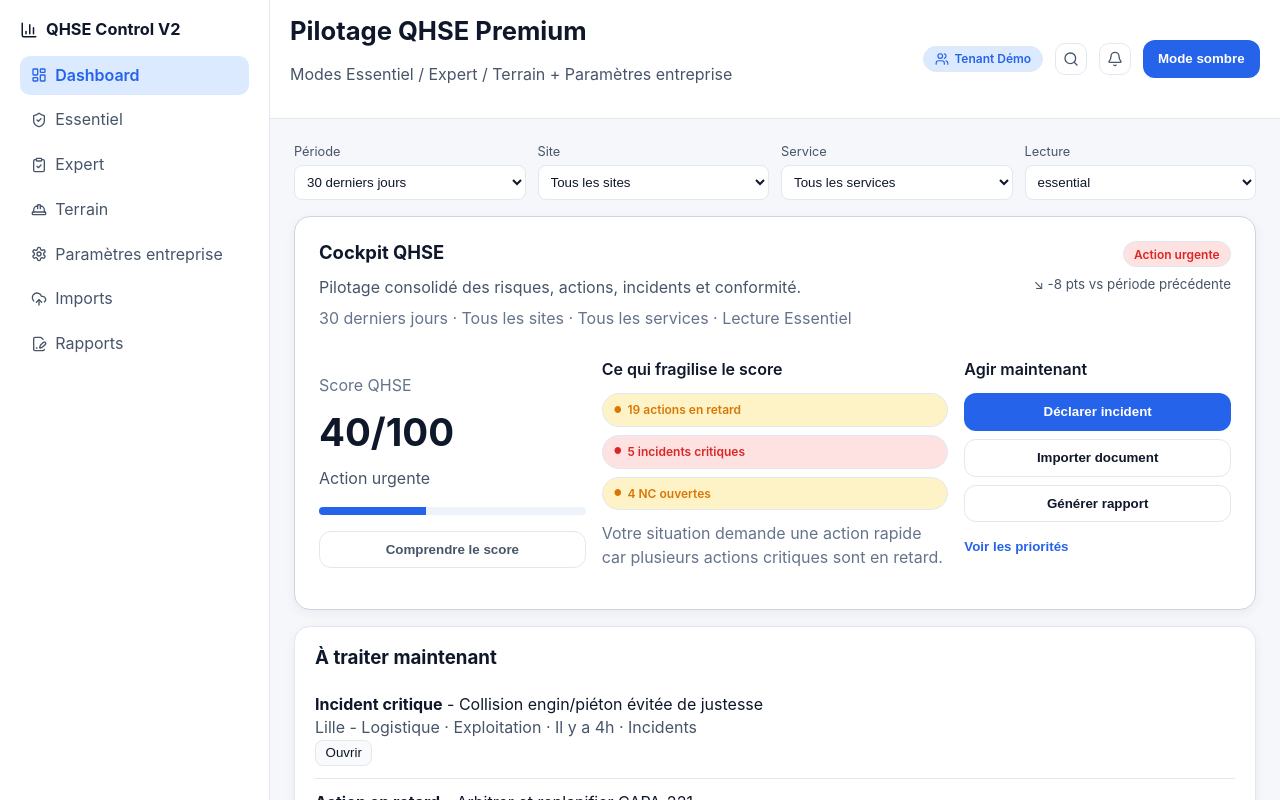
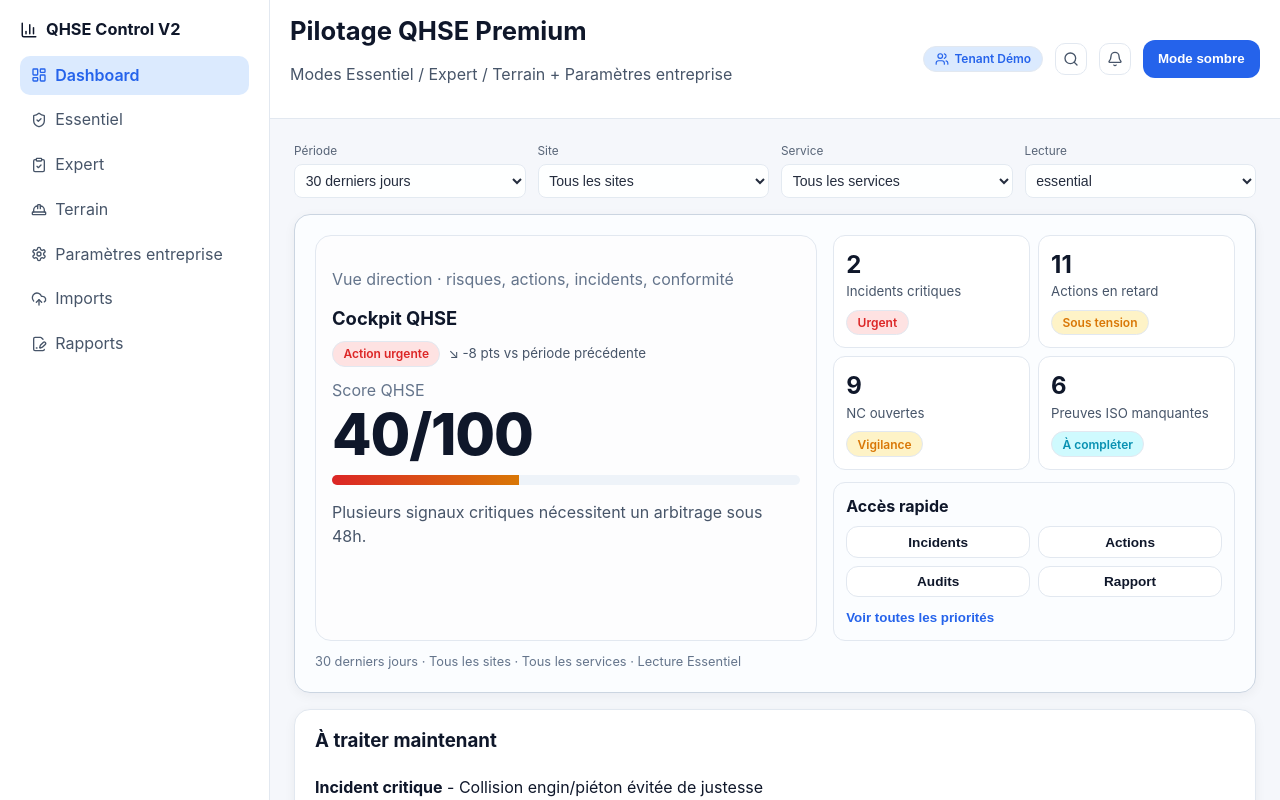
Before and after one commit to ouzsdiop-collab/QHSECONTROLV2, a React (Vite) app in the folder app/frontend/: page / in a window 1280 px wide. Shown: the top 800 px of the page. Built offline with nearby package versions, Linux system fonts and the light colour scheme; what @qhse/shared would draw is missing.

Commit message:
feat(dashboard): strengthen cockpit hero visual hierarchy

```diff
--- a/app/frontend/src/modules/dashboard/DashboardHero.tsx
+++ b/app/frontend/src/modules/dashboard/DashboardHero.tsx
@@ -1,52 +1,87 @@
 import { Button } from '../../components/ui/Button';
-import { ScoreSummaryCard } from './ScoreSummaryCard';
 import { DashboardContext, DashboardSituation, ScoreSummary } from './DashboardTypes';
+
+interface DashboardHeroMetric {
+  id: string;
+  label: string;
+  value: number;
+  status: string;
+  tone: 'danger' | 'warning' | 'info' | 'success';
+}
 
 interface DashboardHeroProps {
   situation: DashboardSituation;
   trend: string;
   context: DashboardContext;
   score: ScoreSummary;
-  onAction?: (actionId: 'declare_incident' | 'import_document' | 'generate_report' | 'see_priorities') => void;
-  onExplainScore?: () => void;
+  metrics: DashboardHeroMetric[];
+  onAction?: (actionId: 'incidents' | 'actions' | 'audits' | 'report' | 'see_priorities') => void;
 }
 
-const situationCopy: Record<DashboardSituation, { label: string; tone: string }> = {
-  action_urgente: { label: 'Action urgente', tone: 'status-pill--danger' },
-  vigilance: { label: 'Vigilance renforcée', tone: 'status-pill--warning' },
-  maitrise: { label: 'Maîtrisé', tone: 'status-pill--success' },
+const situationCopy: Record<DashboardSituation, { label: string; tone: string; message: string }> = {
+  action_urgente: {
+    label: 'Action urgente',
+    tone: 'status-pill--danger',
+    message: 'Plusieurs signaux critiques nécessitent un arbitrage sous 48h.',
+  },
+  vigilance: {
+    label: 'Vigilance renforcée',
+    tone: 'status-pill--warning',
+    message: 'Des signaux faibles montent, un suivi renforcé est recommandé cette semaine.',
+  },
+  maitrise: {
+    label: 'Maîtrisé',
+    tone: 'status-pill--success',
+    message: 'La situation est globalement maîtrisée, maintenir la cadence de contrôle.',
+  },
 };
 
-export function DashboardHero({ situation, trend, context, score, onAction, onExplainScore }: DashboardHeroProps) {
-  const contextLine = `${context.period} · ${context.site} · ${context.service} · Lecture ${context.readingMode === 'essential' ? 'Essentiel' : 'Expert'}`;
+export function DashboardHero({ situation, trend, context, score, metrics, onAction }: DashboardHeroProps) {
+  const progress = Math.min(100, Math.max(0, score.value));
+  const readingLabel = context.readingMode === 'essential' ? 'Essentiel' : 'Expert';
 
   return (
     <section className="card dashboard-cockpit-hero section-gap">
-      <header className="dashboard-cockpit-hero__head">
-        <div>
+      <div className="dashboard-cockpit-hero__body">
+        <div className="dashboard-cockpit-main">
+          <p className="subtle">Vue direction · risques, actions, incidents, conformité</p>
           <h2>Cockpit QHSE</h2>
-          <p className="muted">Pilotage consolidé des risques, actions, incidents et conformité.</p>
-          <p className="subtle">{contextLine}</p>
+          <div className="dashboard-cockpit-main__status">
+            <span className={`status-pill ${situationCopy[situation].tone}`}>{situationCopy[situation].label}</span>
+            <small className="muted">{trend}</small>
+          </div>
+          <p className="dashboard-cockpit-main__score-label subtle">Score QHSE</p>
+          <p className="dashboard-cockpit-main__score">{score.value}/100</p>
+          <div className="dashboard-cockpit-main__track" role="progressbar" aria-valuenow={score.value} aria-valuemin={0} aria-valuemax={100}>
+            <span style={{ width: `${progress}%` }} />
+          </div>
+          <p className="muted">{situationCopy[situation].message}</p>
         </div>
-        <div className="dashboard-cockpit-hero__status">
-          <span className={`status-pill ${situationCopy[situation].tone}`}>{situationCopy[situation].label}</span>
-          <small className="muted">{trend}</small>
-        </div>
-      </header>
 
-      <div className="dashboard-cockpit-hero__body">
-        <ScoreSummaryCard score={score} readingMode={context.readingMode} onExplainScore={onExplainScore} />
+        <aside className="dashboard-cockpit-side">
+          <div className="dashboard-cockpit-side__kpis">
+            {metrics.slice(0, 4).map((metric) => (
+              <article key={metric.id} className="dashboard-mini-kpi">
+                <p className="dashboard-mini-kpi__value">{metric.value}</p>
+                <p className="dashboard-mini-kpi__label">{metric.label}</p>
+                <span className={`status-pill status-pill--${metric.tone}`}>{metric.status}</span>
+              </article>
+            ))}
+          </div>
+          <div className="dashboard-cockpit-side__actions">
+            <p className="dashboard-cockpit-side__actions-title">Accès rapide</p>
+            <div className="dashboard-cockpit-side__buttons">
+              <Button className="dashboard-quick-btn" onClick={() => onAction?.('incidents')}>Incidents</Button>
+              <Button className="dashboard-quick-btn" onClick={() => onAction?.('actions')}>Actions</Button>
+              <Button className="dashboard-quick-btn" onClick={() => onAction?.('audits')}>Audits</Button>
+              <Button className="dashboard-quick-btn" onClick={() => onAction?.('report')}>Rapport</Button>
+            </div>
+            <button className="dashboard-link-btn" onClick={() => onAction?.('see_priorities')}>Voir toutes les priorités</button>
+          </div>
+        </aside>
+      </div>
 
-        <div className="dashboard-action-block">
-          <p className="dashboard-action-block__title">Agir maintenant</p>
-          <div className="dashboard-action-block__buttons">
-            <Button className="dashboard-btn" onClick={() => onAction?.('declare_incident')}>Déclarer incident</Button>
-            <Button className="dashboard-btn dashboard-btn--secondary" onClick={() => onAction?.('import_document')}>Importer document</Button>
-            <Button className="dashboard-btn dashboard-btn--secondary" onClick={() => onAction?.('generate_report')}>Générer rapport</Button>
-          </div>
-          <button className="dashboard-link-btn" onClick={() => onAction?.('see_priorities')}>Voir les priorités</button>
-        </div>
-      </div>
+      <p className="subtle dashboard-cockpit-hero__context">{context.period} · {context.site} · {context.service} · Lecture {readingLabel}</p>
     </section>
   );
 }
--- a/app/frontend/src/modules/dashboard/DashboardMockData.ts
+++ b/app/frontend/src/modules/dashboard/DashboardMockData.ts
@@ -24,6 +24,13 @@ export const dashboardMockData: DashboardData = {
     { id: 'risk', title: 'Risques critiques', value: 6, description: 'Risques cotés critiques dans la matrice', trend: '-1 sur 30 jours', trendDirection: 'down', status: 'À contenir', severity: 'danger', recommendedAction: 'Ouvrir matrice et vérifier barrières', whyImportant: 'Menace directe sur la continuité opérationnelle.', source: 'Matrice des risques mock', impactedItems: ['Circulation interne', 'Coactivité sous-traitants'] },
     { id: 'fds', title: 'FDS à réviser', value: 14, description: 'Fiches de données sécurité arrivant à échéance', trend: '+4 ce mois', trendDirection: 'up', status: 'Planifier', severity: 'warning', recommendedAction: 'Lancer campagne de mise à jour FDS', whyImportant: 'Conformité réglementaire et sécurité chimique.', source: 'Référentiel documentaire mock', impactedItems: ['8 en maintenance', '6 en exploitation'] },
     { id: 'audit', title: 'Audits à planifier', value: 4, description: 'Audits internes ISO non planifiés', trend: 'Stable', trendDirection: 'flat', status: 'À cadrer', severity: 'info', recommendedAction: 'Planifier ISO 45001 ciblé site Lille', whyImportant: 'Conditionne l’audit readiness global.', source: 'Planification audit mock', impactedItems: ['ISO 45001', 'ISO 14001'] },
+  ],
+
+  heroMetrics: [
+    { id: 'inc_critical', label: 'Incidents critiques', value: 2, status: 'Urgent', tone: 'danger' },
+    { id: 'actions_late', label: 'Actions en retard', value: 11, status: 'Sous tension', tone: 'warning' },
+    { id: 'nc_open', label: 'NC ouvertes', value: 9, status: 'Vigilance', tone: 'warning' },
+    { id: 'iso_missing', label: 'Preuves ISO manquantes', value: 6, status: 'À compléter', tone: 'info' },
   ],
   priorities: [
     { id: 'p1', type: 'Incident critique', title: 'Collision engin/piéton évitée de justesse', site: 'Lille - Logistique', service: 'Exploitation', severity: 'danger', ageOrDue: 'Il y a 4h', sourceModule: 'Incidents' },
--- a/app/frontend/src/modules/dashboard/DashboardPage.tsx
+++ b/app/frontend/src/modules/dashboard/DashboardPage.tsx
@@ -9,7 +9,6 @@ import { DashboardKpis } from './DashboardKpis';
 import { DashboardQuickActions } from './DashboardQuickActions';
 import { KpiDetailDrawer } from './KpiDetailDrawer';
 import { PriorityPanel } from './PriorityPanel';
-import { ScoreSummaryCard } from './ScoreSummaryCard';
 import { dashboardService } from './dashboardService';
 import { DashboardData, DashboardFilterState, DashboardKpi } from './DashboardTypes';
 
@@ -32,8 +31,8 @@ export function DashboardPage() {
       trend={data.score.trend}
       context={filters}
       score={data.score}
-      onAction={(actionId) => setHeroFeedback(`Action préparée: ${actionId.replace('_', ' ')}`)}
-      onExplainScore={() => setHeroFeedback('Détail du score disponible dans une prochaine slice (drawer explicatif).')}
+      metrics={data.heroMetrics}
+      onAction={(actionId) => setHeroFeedback(`Navigation cockpit préparée: ${actionId.replace('_', ' ')}`)}
     />
     {heroFeedback && <p className="muted section-gap">{heroFeedback}</p>}
     <PriorityPanel items={data.priorities} />
--- a/app/frontend/src/styles/globals.css
+++ b/app/frontend/src/styles/globals.css
@@ -111,3 +111,26 @@ small, .muted { color: var(--color-text-secondary); }
   .dashboard-cockpit-hero__status { align-items:flex-start; }
   .dashboard-cockpit-hero__head { flex-direction:column; }
 }
+
+.dashboard-cockpit-hero { padding: var(--space-5); background: color-mix(in oklab, var(--color-surface), var(--color-accent-soft) 10%); border-color: var(--color-border-strong); }
+.dashboard-cockpit-hero__body { display:grid; grid-template-columns: minmax(0,1.25fr) minmax(0,1fr); gap: var(--space-4); align-items:stretch; }
+.dashboard-cockpit-main { padding: var(--space-4); border:1px solid var(--color-border); border-radius: var(--radius-lg); background: color-mix(in oklab, var(--color-surface), var(--color-bg-elevated) 14%); }
+.dashboard-cockpit-main__status { display:flex; align-items:center; gap: var(--space-2); margin: var(--space-2) 0 var(--space-3); }
+.dashboard-cockpit-main__score-label { margin: var(--space-3) 0 var(--space-1); }
+.dashboard-cockpit-main__score { margin: 0; font-size: clamp(2.2rem, 5.8vw, 3.6rem); line-height: 1; font-weight: 800; letter-spacing: -0.02em; }
+.dashboard-cockpit-main__track { height: 10px; border-radius: 999px; background: var(--color-bg-elevated); margin: var(--space-3) 0; overflow: hidden; }
+.dashboard-cockpit-main__track span { display:block; height:100%; background: linear-gradient(90deg, var(--color-danger), var(--color-warning)); }
+.dashboard-cockpit-side { display:grid; gap: var(--space-3); }
+.dashboard-cockpit-side__kpis { display:grid; grid-template-columns: repeat(2, minmax(0,1fr)); gap: var(--space-2); }
+.dashboard-mini-kpi { padding: var(--space-3); border:1px solid var(--color-border); border-radius: var(--radius-md); background: var(--color-surface); }
+.dashboard-mini-kpi__value { margin:0; font-size: 1.5rem; font-weight: 750; }
+.dashboard-mini-kpi__label { margin:0 0 var(--space-2); color: var(--color-text-secondary); font-size: 0.83rem; }
+.dashboard-cockpit-side__actions { padding: var(--space-3); border:1px solid var(--color-border); border-radius: var(--radius-md); }
+.dashboard-cockpit-side__actions-title { margin:0 0 var(--space-2); font-weight: 650; }
+.dashboard-cockpit-side__buttons { display:grid; grid-template-columns: repeat(2,minmax(0,1fr)); gap: var(--space-2); margin-bottom: var(--space-2); }
+.dashboard-quick-btn { width:100%; padding: 0.45rem 0.55rem; font-size: 0.85rem; background: var(--color-surface); color: var(--color-text); border-color: var(--color-border); }
+.dashboard-cockpit-hero__context { margin: var(--space-3) 0 0; font-size: 0.8rem; }
+.dashboard-filters { opacity: 0.9; }
+.dashboard-filters label span { font-size: 0.74rem; }
+.dashboard-select { padding: 0.42rem; font-size: 0.88rem; }
+@media (max-width: 980px) { .dashboard-cockpit-hero__body { grid-template-columns: 1fr; } }
```
Also changed, not shown: app/frontend/src/modules/dashboard/DashboardTypes.ts (+9 -0 lines), 1 other file (tests, documents, lock files or other folders).
